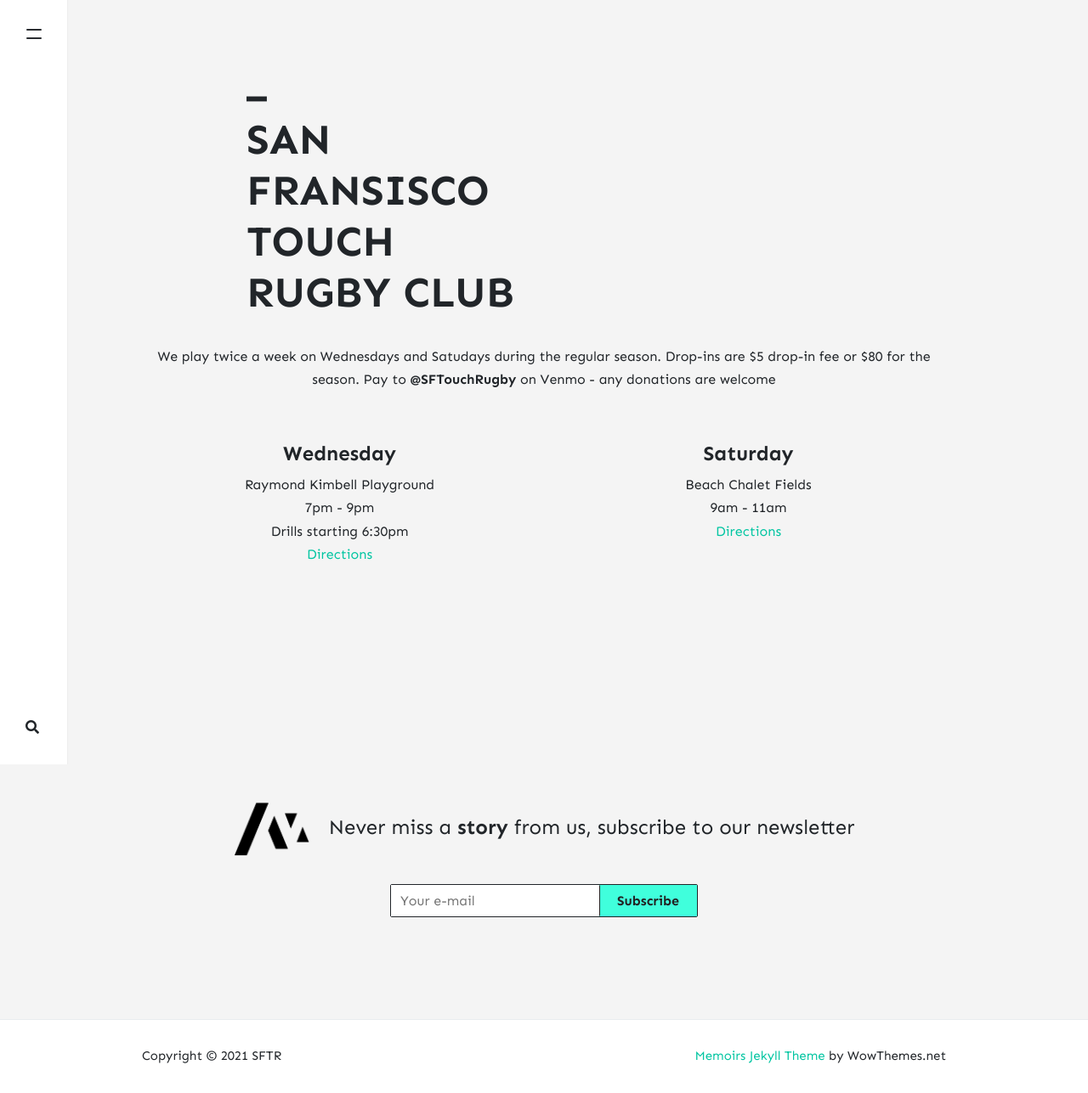
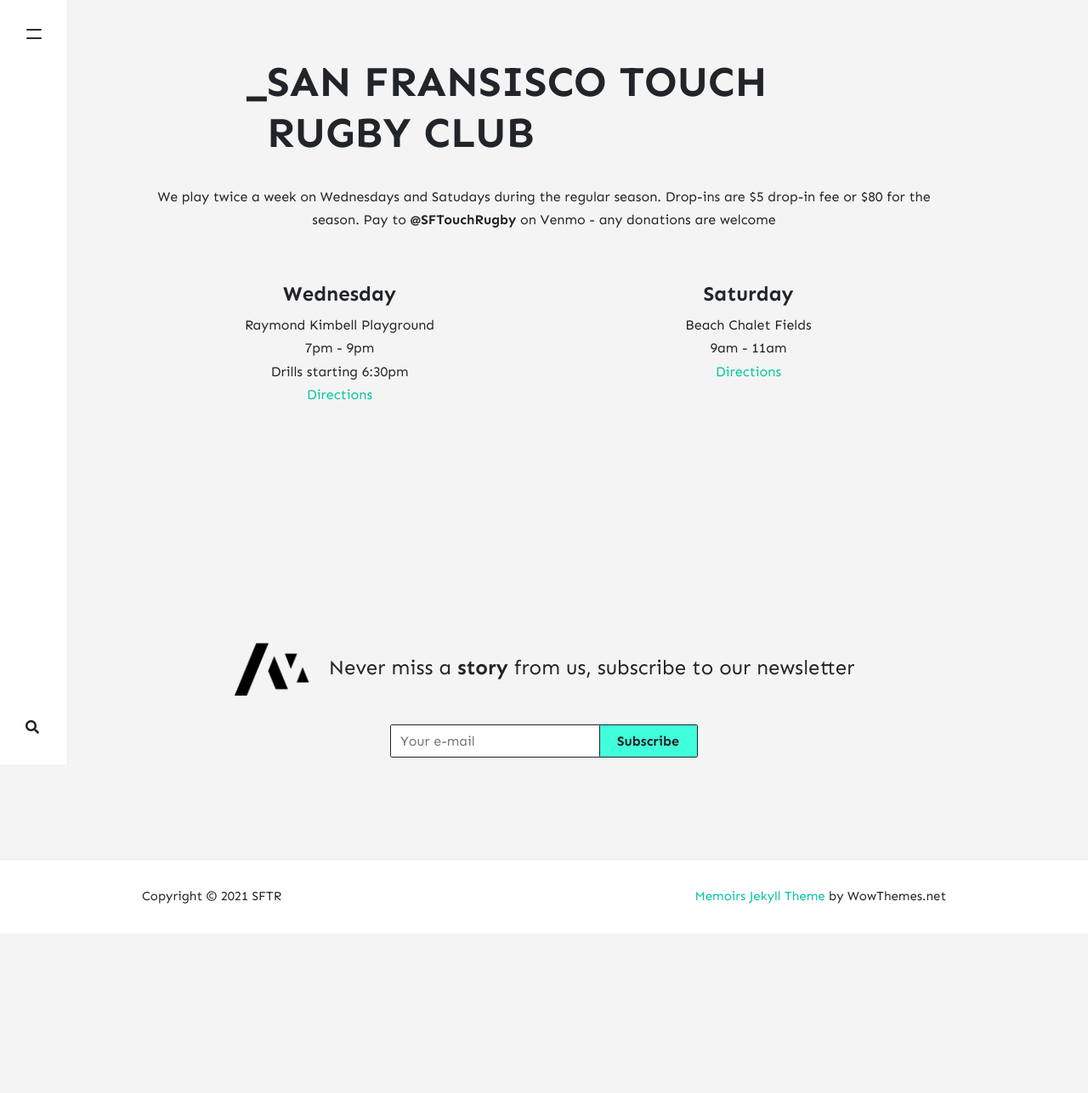
Before and after one commit to stackbit-projects/blue-triceratops-4f502, a Jekyll site: the page built from _pages/about.md, in a window 1280 px wide. Shown: the whole page at 85% size. Built offline with Jekyll 4.4.1, drawn with Linux system fonts in a browser that asks for light colours; nearby versions of some CDN libraries; comment, search, counter and statistics services are not loaded; after the commit the page ends 1099 px from its top, so only the background shows below that.

Commit message:
home.html: changed

```diff
--- a/_layouts/home.html
+++ b/_layouts/home.html
@@ -7,10 +7,10 @@ permalink: "/home.html"
 
 <div class="page-single">
     <div class="entry-header column-group hero">
-        <div class="two-column">
+        <!-- <div class="two-column"> -->
             <h1 class="posttitle">_</h1>
             <h1 class="posttitle">{{ page.title }}</h1>
-        </div>
+        <!-- </div> -->
     </div>
 </div>
 <!-- <div class="spacer-left-60 medium-img"> -->
```
